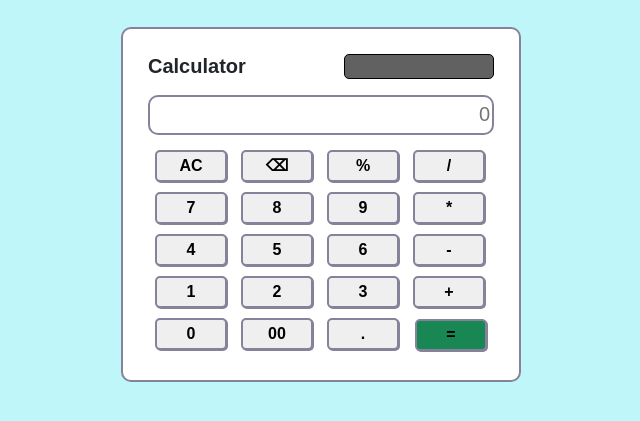
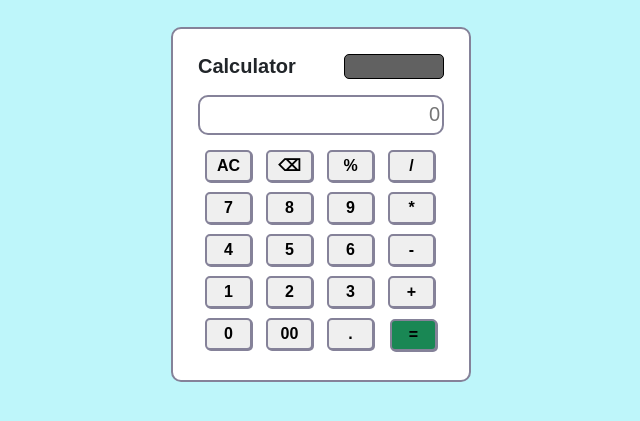
Before and after one commit to Developer-Kabir/calculator, a plain HTML site: page index.html in a window 1280 px wide. Shown: the part 109-530 px from the top of the page, without its empty margins (319-959 px from the left). Drawn offline with nearby package versions, Linux system fonts and the light colour scheme.

Commit message:
minor update

```diff
--- a/style.css
+++ b/style.css
@@ -5,7 +5,7 @@ body {
 }
 
 .calculator{
-    width: 400px;
+    width: 300px;
     background-color: white;
     margin: 30px auto;
     padding: 25px;
@@ -15,7 +15,7 @@ body {
 
 .solar-pan{
     background-color: rgb(97, 97, 97);
-    width: 150px;
+    width: 100px;
     height: 25px;
     border: 1px solid black;
     border-radius: 5px;
@@ -36,7 +36,7 @@ body {
 
 
 .calculator-btn{
- width: 72px;
+ width: 47px;
  margin: 5px 7px;
  padding: 2px;
  border: 2px solid #858299;
```
